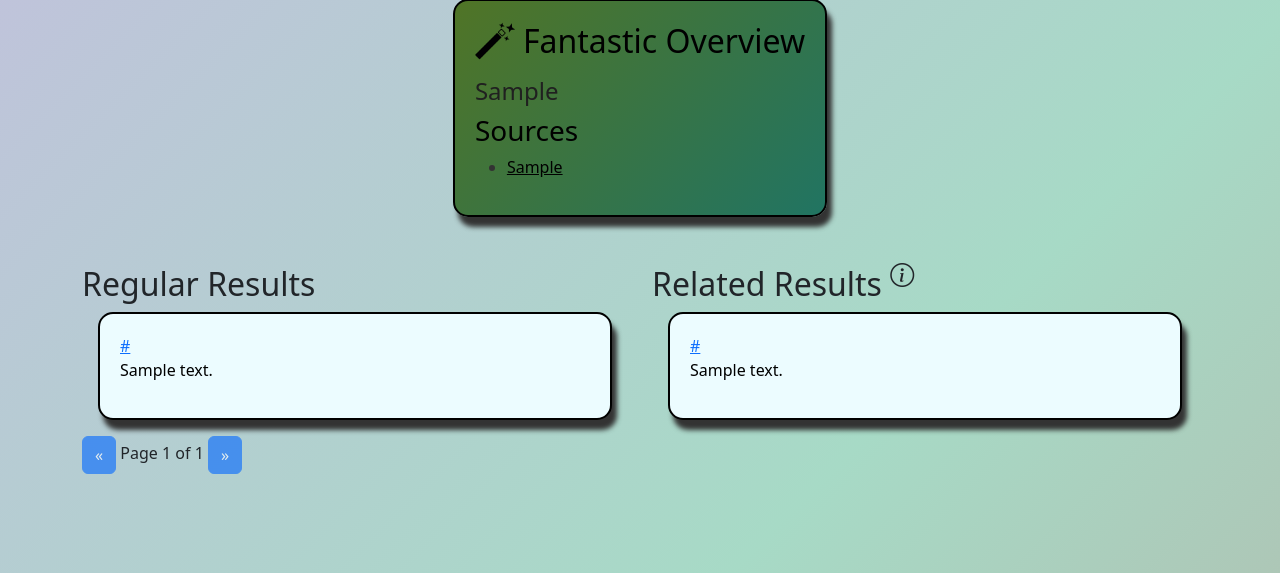
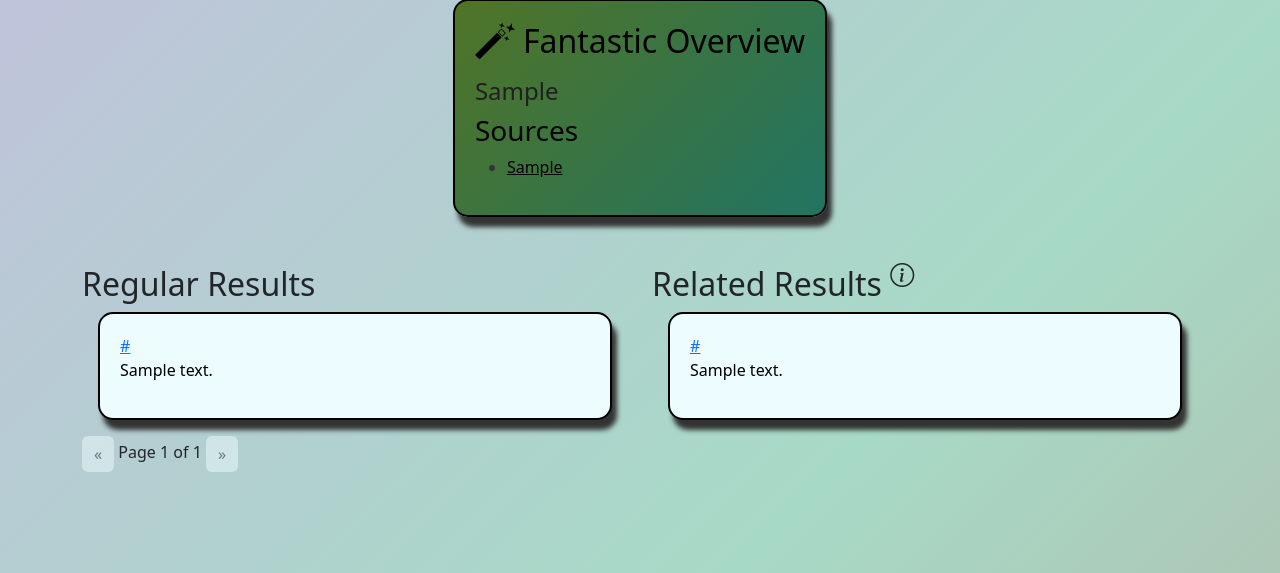
Before and after one commit to Jambr0li/FantasticMachine, a Flask app: template templates/home.html in a window 1280 px wide. Shown: the part 275-848 px from the top of the page. Run offline with Flask 3, Linux system fonts and the light colour scheme; the template is opened without the code that fills it: most values are stand-ins (such as "Sample title", 1, 10 or a date in 2020); parts of the project's set-up code (start-up, migrations or seed data) failed here and were passed over; some web fonts are replaced.

Commit message:
added some styling to the pagination buttons

```diff
--- a/static/styles.css
+++ b/static/styles.css
@@ -95,3 +95,19 @@ body {
   width: 40px;
   height: 40px;
 }
+
+.pagination-btn {
+  background-color: #ecfcff;
+}
+
+.pagination-btn:hover {
+  background-color: #c17fdf;
+  border-style: solid;
+  border-color: #000000;
+}
+
+.pagination-btn:disabled {
+  background-color: #ecfcff;
+  border-style: none;
+  opacity: 0.5;
+}
--- a/templates/home.html
+++ b/templates/home.html
@@ -53,17 +53,17 @@
                 </div>
             </div>
             {% endfor %}
-            <div class="mt-3">
+            <div class="mt-3 mb-3">
                 <form method="post" style="display: inline;">
                     <input type="hidden" name="query" value="{{ query }}">
                     <input type="hidden" name="page" value="{{ page - 1 }}">
-                    <button type="submit" class="btn btn-primary" {% if page <= 1 %}disabled{% endif %}>&laquo; </button>
+                    <button type="submit" class="btn pagination-btn" {% if page <= 1 %}disabled{% endif %}>&laquo; </button>
                 </form>
                 <span>Page {{ page }} of {{ regular_pages }}</span>
                 <form method="post" style="display: inline;">
                     <input type="hidden" name="query" value="{{ query }}">
                     <input type="hidden" name="page" value="{{ page + 1 }}">
-                    <button type="submit" class="btn btn-primary" {% if page >= regular_pages %}disabled{% endif %}> &raquo;</button>
+                    <button type="submit" class="btn pagination-btn" {% if page >= regular_pages %}disabled{% endif %}> &raquo;</button>
                 </form>
             </div>
         </div>
```
